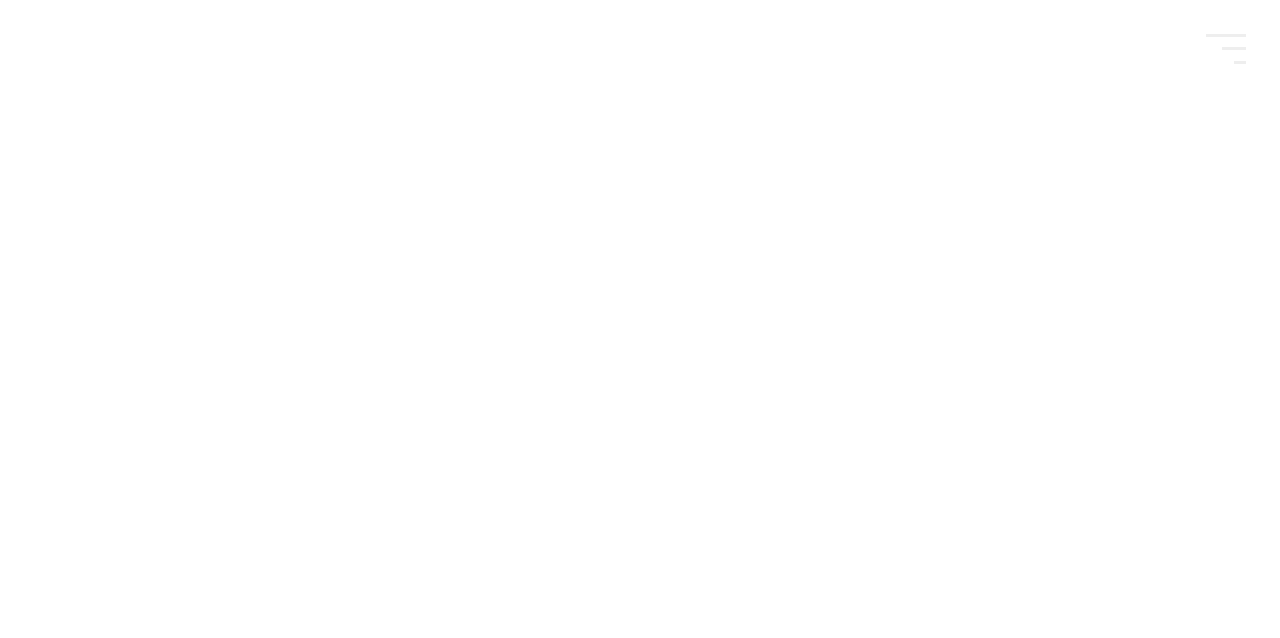
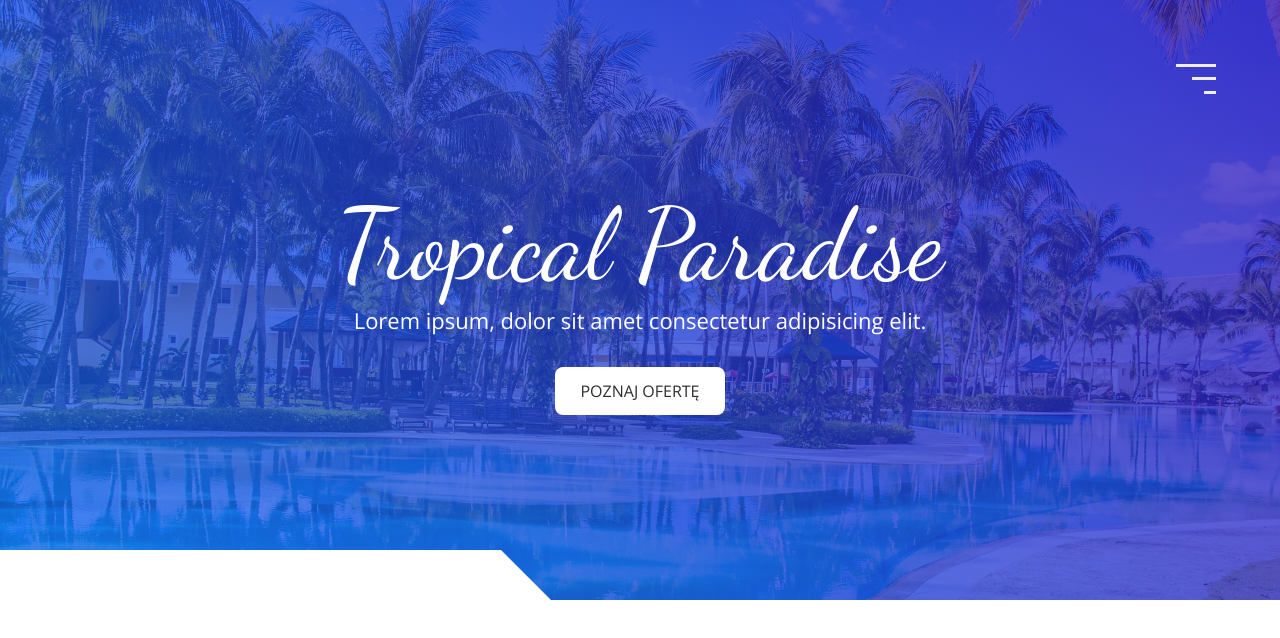
Before and after one commit to Seba2471/TropicalParadise, a plain HTML site: page index.html in a window 1280 px wide. Drawn offline with nearby package versions, Linux system fonts and the light colour scheme.

Commit message:
Created website header

```diff
--- a/index.html
+++ b/index.html
@@ -20,6 +20,16 @@
         </div>
     </button>
 
+    <nav class="nav">
+
+    </nav>
+
+    <header class="header section">
+        <h1 class="header__heading">Tropical Paradise</h1>
+        <p class="header__text">Lorem ipsum, dolor sit amet consectetur adipisicing elit.</p>
+        <a href="#offers" class="header__btn btn-special-animation">Poznaj ofertę</a>
+        <div class="white-block white-block-left"></div>
+    </header>
 
     <script src="js/main.js"></script>
 </body>
--- a/sass/_components.scss
+++ b/sass/_components.scss
@@ -0,0 +1,50 @@
+@use './colors';
+.wrapper {
+  margin: 0 auto;
+  width: 100%;
+  max-width: 1200px;
+}
+
+.white-block {
+  position: absolute;
+  height: 40px;
+  width: 60%;
+  background-color: colors.$pure-white;
+
+  &-left {
+    bottom: 0;
+    left: -50px;
+    transform: skew(45deg);
+  }
+  &-right {
+    top: 0;
+    right: -50px;
+    transform: skew(45deg);
+  }
+}
+
+.btn-special-animation {
+  position: relative;
+  transition: background-color 0.3s;
+  overflow: hidden;
+  z-index: 0;
+
+  &::before {
+    display: block;
+    content: '';
+    position: absolute;
+    top: 0;
+    left: 0;
+    width: 100%;
+    height: 100%;
+    transform: scaleX(0);
+    transform-origin: right;
+    transition: transform 0.3s;
+    z-index: -1;
+  }
+
+  &:hover::before {
+    transform: scaleX(1);
+    transform-origin: left;
+  }
+}
--- a/sass/_mixins.scss
+++ b/sass/_mixins.scss
@@ -8,3 +8,10 @@
   background-color: colors.$light-white;
   transition: width 0.3s;
 }
+
+@mixin heroImages($bgImg) {
+  background-image: colors.$blue-gradient, url($bgImg);
+  background-size: cover;
+  background-position: center;
+  background-attachment: fixed;
+}
--- a/sass/main.scss
+++ b/sass/main.scss
@@ -71,3 +71,86 @@ body {
     }
   }
 }
+
+//Header
+
+.header {
+  position: relative;
+  display: flex;
+  justify-content: center;
+  align-items: center;
+  flex-direction: column;
+  padding: 2em;
+  height: 75vh;
+  text-align: center;
+  color: colors.$pure-white;
+  @include mixins.heroImages('../img/header-mini.jpg');
+  background-attachment: scroll;
+
+  &__heading {
+    font-family: 'Dancing Script', curvive;
+    font-size: 4.8rem;
+    font-weight: 300;
+  }
+
+  &__text {
+    font-size: 1.4rem;
+  }
+
+  &__btn {
+    margin-top: 2em;
+    padding: 0.8em 1.6em;
+    font-size: 1.4rem;
+    border: none;
+    border-radius: 8px;
+    background: colors.$pure-white;
+    color: colors.$dark;
+    text-decoration: none;
+    text-transform: uppercase;
+    cursor: pointer;
+
+    &::before {
+      background-color: colors.$light-white;
+    }
+  }
+}
+
+// ==============
+// Media
+// ==============
+
+@media (min-width: 768px) {
+  .white-block {
+    height: 50px;
+    width: 45%;
+  }
+
+  .header {
+    &__heading {
+      font-size: 6.6rem;
+    }
+
+    &__text {
+      font-size: 2.2rem;
+    }
+
+    &__btn {
+      font-size: 1.6rem;
+    }
+  }
+}
+
+@media (min-width: 992px) {
+  .burger-btn {
+    top: 50px;
+    right: 50px;
+  }
+
+  .header {
+    background-image: colors.$blue-gradient, url('../img/header-big.jpg');
+
+    &__heading {
+      font-size: 10rem;
+    }
+  }
+}
```
Also changed, not shown: css/main.css, img/header-big.jpg (added), img/header-mini.jpg (added), 1 other file.
